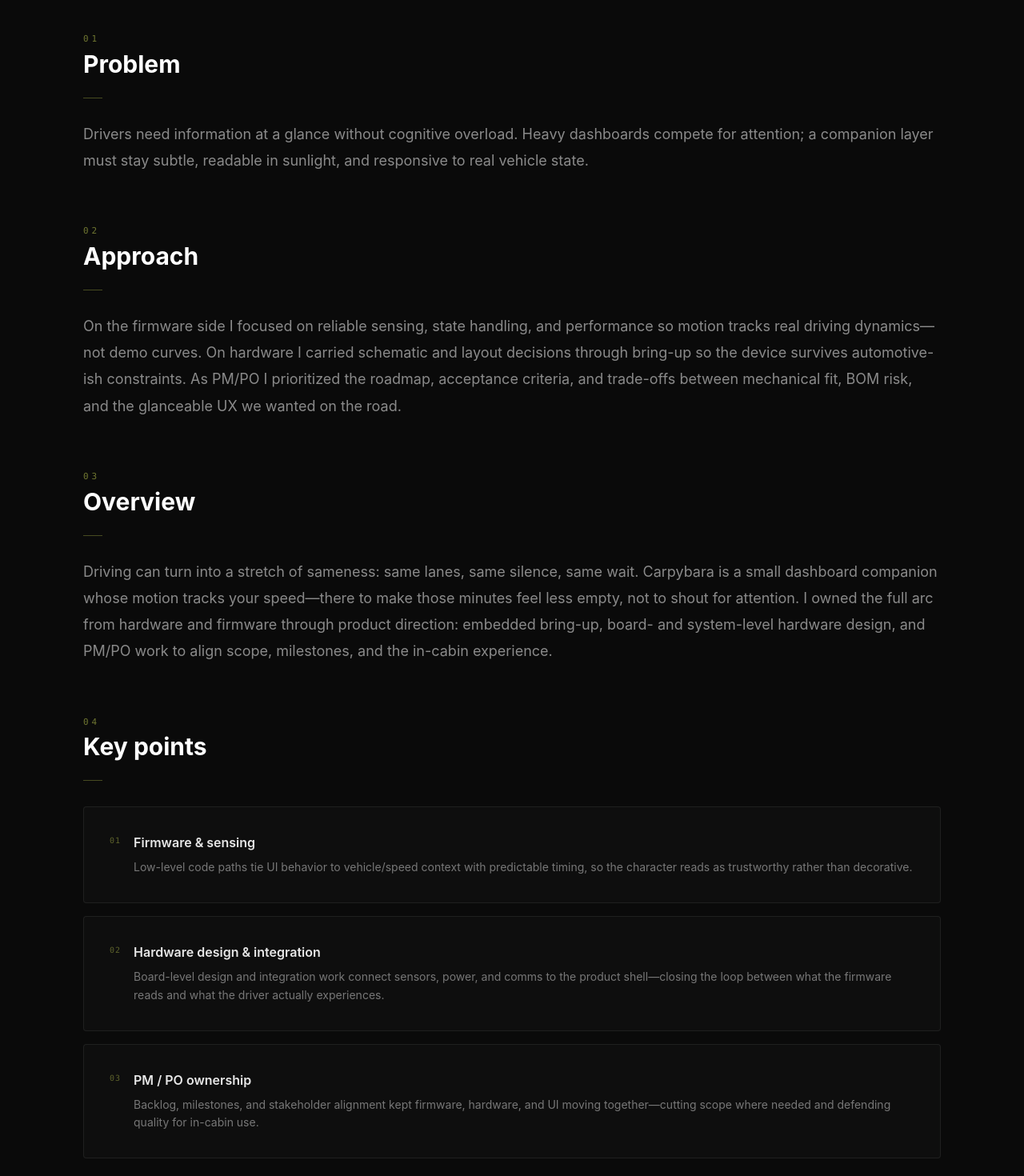
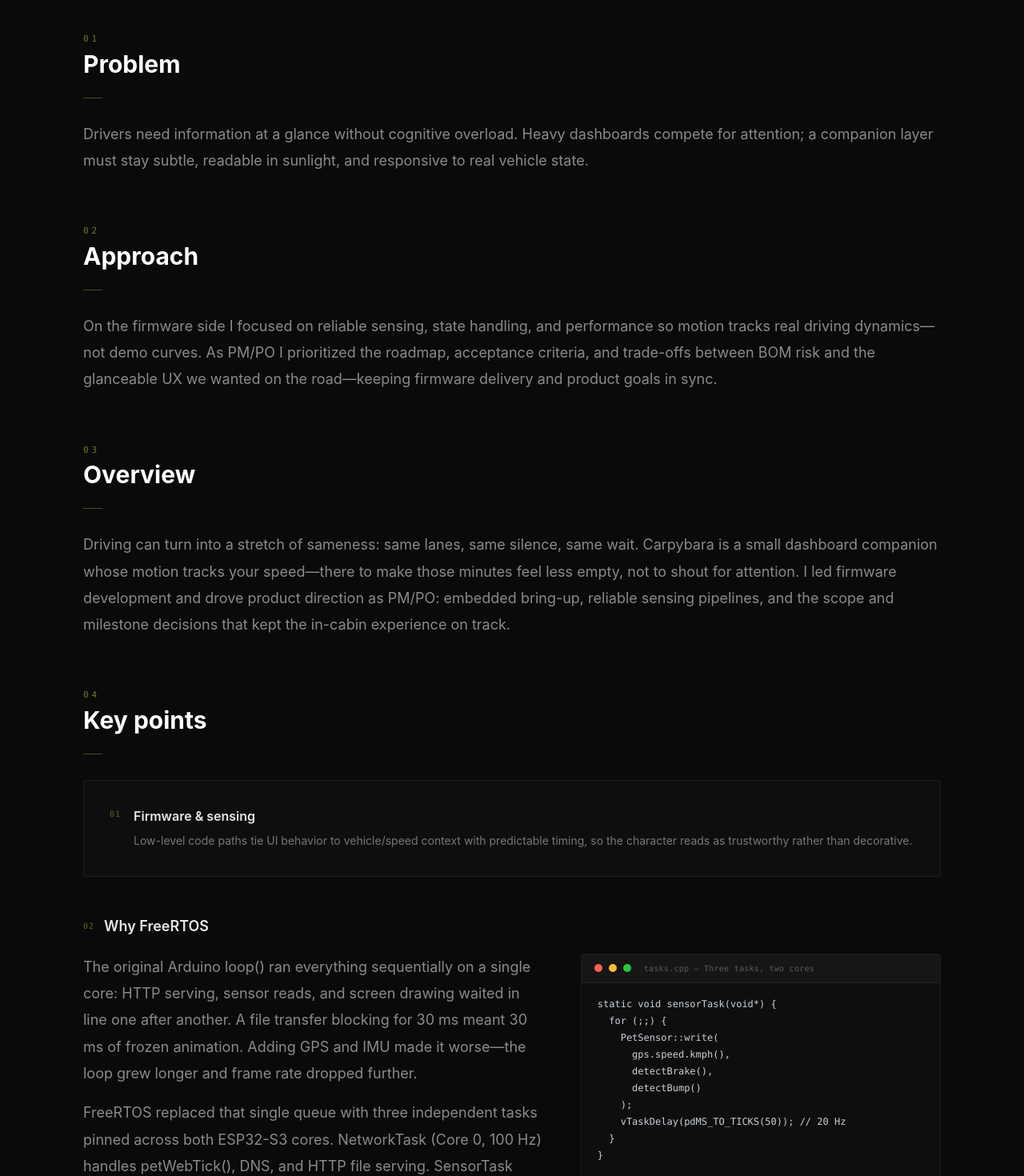
Before and after one commit to Yuna616/portfolio, a React (Vite) app: page /work/carpybara in a window 1280 px wide. Shown: the part 1330-2800 px from the top of the page at 80% size. Built offline with nearby package versions, Linux system fonts and the light colour scheme.

Commit message:
feat : asdf

```diff
--- a/src/app/pages/ProjectCaseStudyPage.tsx
+++ b/src/app/pages/ProjectCaseStudyPage.tsx
@@ -294,8 +294,46 @@
                 Key points
               </h2>
               <div className="w-6 h-px bg-[#d4e157]/30 mb-8" />
-              <ul className="space-y-4">
-                {cs.highlights.map((h, i) => (
+              <ul className="space-y-12">
+                {cs.highlights.map((h, i) =>
+                  h.codeBlocks ? (
+                    /* ── Code-variant highlight (no card) ── */
+                    <li key={h.title}>
+                      <div className="flex items-center gap-3 mb-5">
+                        <span className="font-mono text-[10px] text-[#d4e157]/40 tracking-widest shrink-0">
+                          {String(i + 1).padStart(2, '0')}
+                        </span>
+                        <h3 className="font-sans text-lg font-semibold text-white/90">{h.title}</h3>
+                      </div>
+                      <div className="flex flex-col lg:flex-row gap-8 lg:gap-12 items-start">
+                        {/* Text — main content */}
+                        <div className="flex-1 min-w-0 space-y-4">
+                          {h.body.split('\n\n').map((para, pi) => (
+                            <p key={pi} className="text-[#8a8a8a] text-base sm:text-lg leading-[1.85]">{para}</p>
+                          ))}
+                        </div>
+                        {/* Single code block */}
+                        <div className="w-full lg:w-[42%] shrink-0 space-y-3">
+                          {h.codeBlocks.map((cb) => (
+                            <div key={cb.label} className="rounded-sm overflow-hidden border border-white/[0.08]">
+                              {/* IDE-style title bar */}
+                              <div className="flex items-center gap-2 px-4 py-2.5 bg-[#161616] border-b border-white/[0.06]">
+                                <span className="size-2.5 rounded-full bg-[#ff5f57]" />
+                                <span className="size-2.5 rounded-full bg-[#febc2e]" />
+                                <span className="size-2.5 rounded-full bg-[#28c840]" />
+                                <span className="font-mono text-[10px] text-white/30 ml-2 tracking-wide">{cb.label}</span>
+                              </div>
+                              {/* Code body */}
+                              <pre className="overflow-x-auto bg-[#0e0e0e] px-5 py-4 text-[12px] leading-[1.75] font-mono text-[#c9d1d9] scrollbar-thin scrollbar-track-transparent scrollbar-thumb-white/10">
+                                <code>{cb.code}</code>
+                              </pre>
+                            </div>
+                          ))}
+                        </div>
+                      </div>
+                    </li>
+                  ) : (
+                    /* ── Default card highlight ── */
                     <li
                       key={h.title}
                       className="border border-white/[0.07] rounded-sm p-6 sm:p-8 bg-white/[0.018] hover:border-white/[0.12] transition-colors"
@@ -306,12 +344,42 @@
                         </span>
                         <div>
                           <h3 className="font-sans text-base font-semibold text-white/90 mb-2">{h.title}</h3>
-                        <p className="text-[#777] text-sm leading-relaxed">{h.body}</p>
+                          <div className="space-y-3">
+                            {h.body.split('\n\n').map((para, pi) => (
+                              <p key={pi} className="text-[#777] text-sm leading-relaxed">{para}</p>
+                            ))}
+                          </div>
                         </div>
                       </div>
                     </li>
-                ))}
+                  )
+                )}
               </ul>
+            </motion.section>
+          ) : null}
+
+          {cs?.fieldTest ? (
+            <motion.section
+              {...FADE_UP}
+              transition={{ ...FADE_UP.transition, delay: 0.48 }}
+            >
+              <SectionNumber n={nextNum()} />
+              <h2 className="font-sans text-2xl sm:text-3xl font-bold text-white mb-6 mt-1">
+                Field test
+              </h2>
+              <div className="w-6 h-px bg-[#d4e157]/30 mb-7" />
+              <div className="flex flex-col lg:flex-row gap-8 lg:gap-12 items-start">
+                <p className="text-[#8a8a8a] text-base sm:text-lg leading-[1.85] flex-1">
+                  {cs.fieldTest.text}
+                </p>
+                <div className="w-full lg:w-[42%] shrink-0 overflow-hidden rounded-sm border border-white/[0.07]">
+                  <img
+                    src={cs.fieldTest.image}
+                    alt="Real-vehicle field test"
+                    className="w-full h-full object-cover"
+                  />
+                </div>
+              </div>
             </motion.section>
           ) : null}
 
--- a/src/constants/portfolio.ts
+++ b/src/constants/portfolio.ts
@@ -13,7 +13,8 @@
   lead?: string;
   problem?: string;
   approach?: string;
-  highlights?: { title: string; body: string }[];
+  highlights?: { title: string; body: string; codeBlocks?: { label: string; code: string }[] }[];
+  fieldTest?: { text: string; image: string };
   reflection?: string;
 }
 
@@ -47,7 +48,7 @@
     category: ['typescript', 'javascript'],
     tagline: 'Long drives drag—Carpybara keeps them from feeling that way.',
     description:
-      'Driving can turn into a stretch of sameness: same lanes, same silence, same wait. Carpybara is a small dashboard companion whose motion tracks your speed—there to make those minutes feel less empty, not to shout for attention. I owned the full arc from hardware and firmware through product direction: embedded bring-up, board- and system-level hardware design, and PM/PO work to align scope, milestones, and the in-cabin experience.',
+      'Driving can turn into a stretch of sameness: same lanes, same silence, same wait. Carpybara is a small dashboard companion whose motion tracks your speed—there to make those minutes feel less empty, not to shout for attention. I led firmware development and drove product direction as PM/PO: embedded bring-up, reliable sensing pipelines, and the scope and milestone decisions that kept the in-cabin experience on track.',
     url: 'https://carpybara.com/',
     devLogUrl:
       'https://lovebotw049.tistory.com/category/%EA%B0%9C%EC%9D%B8%20%EA%B0%9C%EB%B0%9C/%EC%9E%90%EB%8F%99%EC%B0%A8%20%EC%86%8D%EB%8F%84%20%EA%B8%B0%EB%B0%98%20IoT%20%EC%9E%A5%EC%8B%9D%20%EB%A7%8C%EB%93%A4%EA%B8%B0',
@@ -56,12 +57,12 @@
     caseStudy: {
       meta: {
         platform: 'In-vehicle embedded device · Companion UI',
-        role: 'Firmware development · Hardware design · PM / PO',
+        role: 'Firmware development · PM / PO',
         timeline: 'Ongoing',
         team: '4-person core team',
         toolsGroups: [
           { label: 'Firmware & Embedded', items: 'ESP32 · FreeRTOS · PlatformIO · C/C++ · Arduino' },
-          { label: 'Sensors & Hardware', items: 'MPU-6050 (IMU) · NEO-6M (GPS)' },
+          { label: 'Sensors', items: 'MPU-6050 (IMU) · NEO-6M (GPS)' },
           { label: 'Tools', items: 'Git · Linux · VS Code · PlatformIO ' },
         ],
       },
@@ -70,23 +71,59 @@
       problem:
         'Drivers need information at a glance without cognitive overload. Heavy dashboards compete for attention; a companion layer must stay subtle, readable in sunlight, and responsive to real vehicle state.',
       approach:
-        'On the firmware side I focused on reliable sensing, state handling, and performance so motion tracks real driving dynamics—not demo curves. On hardware I carried schematic and layout decisions through bring-up so the device survives automotive-ish constraints. As PM/PO I prioritized the roadmap, acceptance criteria, and trade-offs between mechanical fit, BOM risk, and the glanceable UX we wanted on the road.',
+        'On the firmware side I focused on reliable sensing, state handling, and performance so motion tracks real driving dynamics—not demo curves. As PM/PO I prioritized the roadmap, acceptance criteria, and trade-offs between BOM risk and the glanceable UX we wanted on the road—keeping firmware delivery and product goals in sync.',
       highlights: [
         {
           title: 'Firmware & sensing',
           body: 'Low-level code paths tie UI behavior to vehicle/speed context with predictable timing, so the character reads as trustworthy rather than decorative.',
         },
         {
-          title: 'Hardware design & integration',
-          body: 'Board-level design and integration work connect sensors, power, and comms to the product shell—closing the loop between what the firmware reads and what the driver actually experiences.',
+          title: 'Why FreeRTOS',
+          body: 'The original Arduino loop() ran everything sequentially on a single core: HTTP serving, sensor reads, and screen drawing waited in line one after another. A file transfer blocking for 30 ms meant 30 ms of frozen animation. Adding GPS and IMU made it worse—the loop grew longer and frame rate dropped further.\n\nFreeRTOS replaced that single queue with three independent tasks pinned across both ESP32-S3 cores. NetworkTask (Core 0, 100 Hz) handles petWebTick(), DNS, and HTTP file serving. SensorTask (Core 0, 20 Hz) parses GPS over Serial2 and reads the MPU-6050 via I2C, then detects brake and bump events. DisplayTask (Core 1, 60 Hz) reads a snapshot of sensor state and drives every frame of animation. A single mutex guards the shared SensorState struct so reads and writes never race.\n\nThe result: HTTP blocking is fully isolated to Core 0, so a 30 ms file transfer no longer touches the display. DisplayTask fires every 16 ms regardless of network load. Sensor additions stay inside SensorTask and have zero impact on frame timing. vTaskDelay() yields the CPU between ticks rather than spinning, so each core works on something useful instead of burning cycles on delay(). The frame rate went from loop()-dependent and irregular to a stable 60 fps—and adding new sensors costs nothing in display performance.',
+          codeBlocks: [
+            {
+              label: 'tasks.cpp — Three tasks, two cores',
+              code: `static void sensorTask(void*) {
+  for (;;) {
+    PetSensor::write(
+      gps.speed.kmph(),
+      detectBrake(),
+      detectBump()
+    );
+    vTaskDelay(pdMS_TO_TICKS(50)); // 20 Hz
+  }
+}
+
+static void displayTask(void*) {
+  for (;;) {
+    SensorState s;
+    PetSensor::petSensorRead(&s); // mutex snapshot
+    petAnimSetSpeed(s.speed_kmh);
+    petAnimDraw();
+    vTaskDelay(pdMS_TO_TICKS(16)); // ~60 fps
+  }
+}
+
+static void networkTask(void*) {
+  for (;;) {
+    petWebTick(); // may block — Core 0 only
+    vTaskDelay(pdMS_TO_TICKS(10)); // 100 Hz
+  }
+}`,
+            },
+          ],
         },
         {
           title: 'PM / PO ownership',
-          body: 'Backlog, milestones, and stakeholder alignment kept firmware, hardware, and UI moving together—cutting scope where needed and defending quality for in-cabin use.',
+          body: 'Backlog, milestones, and stakeholder alignment kept firmware and UI moving together—cutting scope where needed and defending quality for in-cabin use.',
         },
       ],
+      fieldTest: {
+        text: 'To validate the experience in a real cabin, I visited the Rivian showroom at Irvine Spectrum Center and ran the device against an actual vehicle. Testing on a production EV confirmed that sensor readings and UI responses held up outside the lab—and surfaced edge cases in ambient light and mounting angle that only a real interior could reveal.',
+        image: '/carpybara_2.png',
+      },
       reflection:
-        'Carpybara reinforced that “product” on the dashboard is really three threads: silicon and copper, the code that interprets them, and the decisions that keep a small team shipping. Wearing firmware, hardware, and PM/PO hats at once is messy—but it is the fastest way to learn where the real risks live.',
+        'Carpybara reinforced that “product” on the dashboard is really two threads: the code that reads and interprets the world, and the decisions that keep a small team shipping. Wearing firmware and PM/PO hats at once is messy—but it is the fastest way to learn where the real risks live.',
     },
   },
   {
```
Lines whose indentation alone changed are shown as unchanged.
